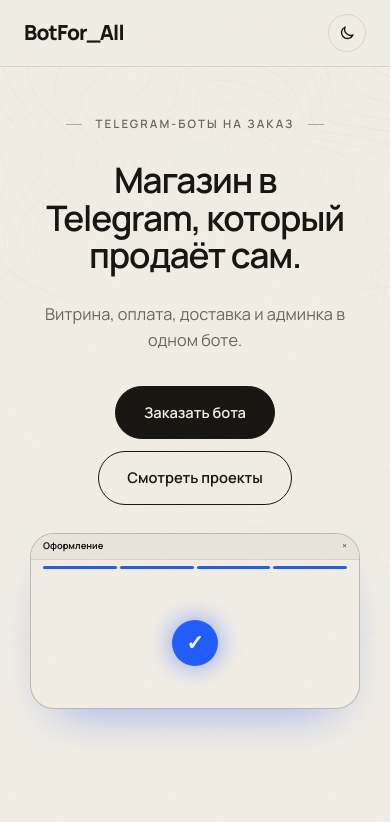
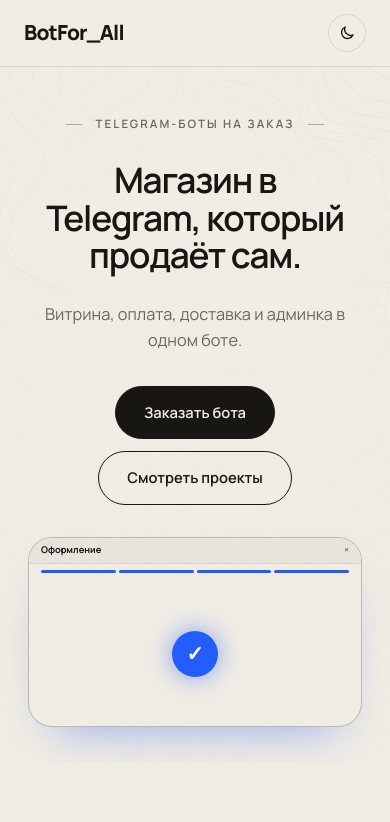
Before and after one commit to zhennyy/botforall, a React (Vite) app: page / in a window 390 px wide. Shown: the top 822 px of the page. Built offline with nearby package versions, Linux system fonts and the light colour scheme.

Commit message:
Mobile hero mini-app: centered with even margins

```diff
--- a/src/index.css
+++ b/src/index.css
@@ -377,3 +377,10 @@ footer nav.foot-links { border: 0; position: static; background: none; backdrop-
 .works .work-links { margin: 0; gap: 8px; flex-wrap: wrap; }
 @media (max-width: 860px) { .works { grid-template-columns: 1fr; } .works .work { padding: 24px 22px 22px; } .works .work:hover { padding: 24px 22px 22px; transform: none; } .works .work .num { top: 22px; right: 22px; } }
 @media (max-width: 560px) { .works .work-links a { padding: 9px 13px; font-size: .84rem; } }
+
+/* mini-app: centered block with even margins on mobile */
+@media (max-width: 700px) {
+  .ma-wrap { width: 100%; margin: 32px 0 0; padding-inline: 4px; }
+  .ma { width: 100%; max-width: 360px; margin-inline: auto; height: 190px; }
+  .hero { padding-bottom: 36px; }
+}
```
